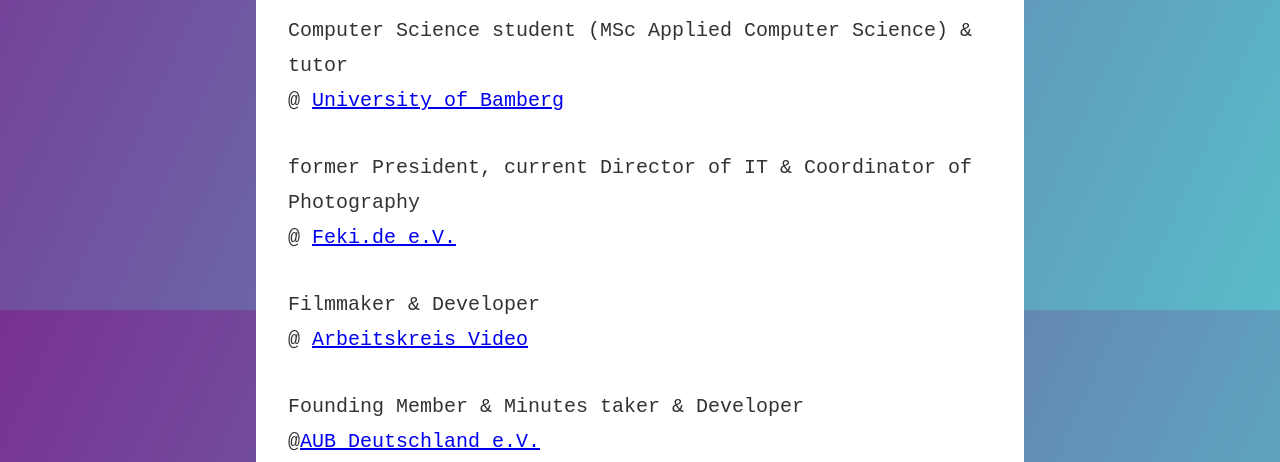
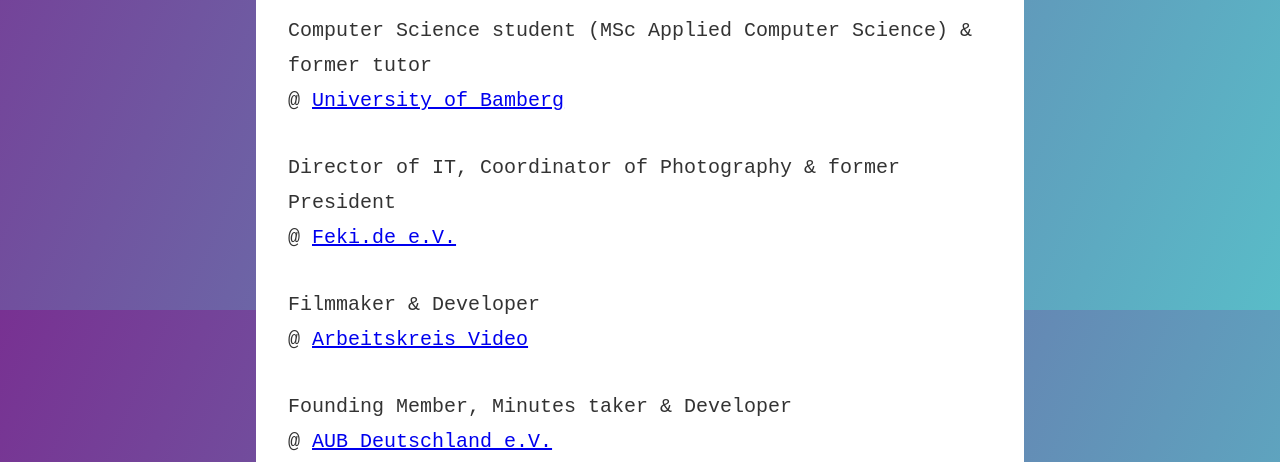
Before and after one commit to layaxx/personal_website, a website: page src/pug/index.pug in a window 1280 px wide. Shown: the part 490-952 px from the top of the page. Drawn offline with nearby package versions, Linux system fonts and the light colour scheme; files that its build step writes are made by us from their sources.

Commit message:
update home page

```diff
--- a/src/pug/index.pug
+++ b/src/pug/index.pug
@@ -9,12 +9,12 @@
             h1 Yannick Lang
 
             section
-                span Computer Science student (MSc Applied Computer Science) & tutor
+                span Computer Science student (MSc Applied Computer Science) & former tutor
                 span @
                     a(href='https://www.uni-bamberg.de/' target="_blank" aria-label="Uni Bamberg" title="Uni Bamberg" rel="noreferrer") University of Bamberg
 
             section
-                span former President, current Director of IT & Coordinator of Photography
+                span Director of IT, Coordinator of Photography & former President
                 span @
                     a(href='https://feki.de/' target="_blank" aria-label="Feki.de" title="Feki.de" rel="noreferrer") Feki.de e.V.
 
@@ -24,8 +24,8 @@
                     a(href='https://arbeitskreis.video/' target="_blank" aria-label="AK Video" title="AK Video" rel="noreferrer") Arbeitskreis Video
 
             section
-                span Founding Member & Minutes taker & Developer
+                span Founding Member, Minutes taker & Developer
                 span @
-                    a(href='https://a-u-b.org' target="blank" aria-label="AUB Deutschland e.V." title="AUB Deutschland e.V." rel="norefferer") AUB Deutschland e.V.
+                    a(href='https://a-u-b.org/' target="_blank" aria-label="AUB Deutschland" title="AUB Deutschland" rel="noreferrer") AUB Deutschland e.V.
 
         include include/footer.pug
```
